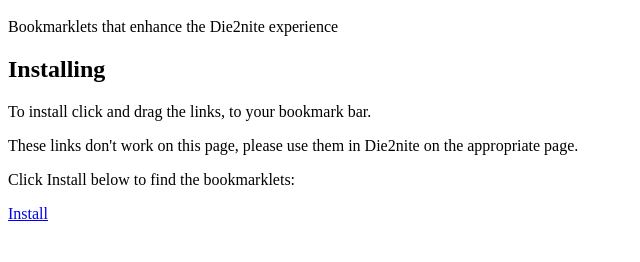
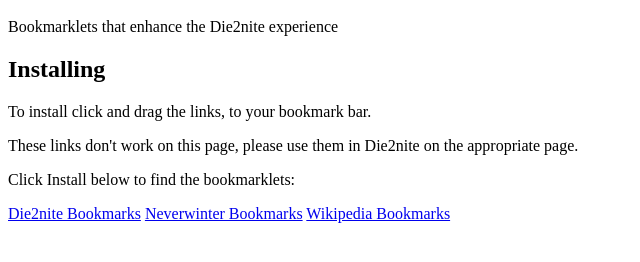
Before and after one commit to isaaclw/bookmarklets, a plain HTML site: page index.html in a window 1280 px wide. Shown: the part 48-310 px from the top of the page, without its empty margins (0-640 px from the left). Drawn offline with Linux system fonts and the light colour scheme.

Commit message:
Fix the index.html for the other categories

```diff
--- a/index.html
+++ b/index.html
@@ -10,6 +10,8 @@
 <p>To install click and drag the links, to your bookmark bar.</p>
 <p>These links don't work on this page, please use them in Die2nite on the appropriate page.</p>
 <p>Click Install below to find the bookmarklets:</p>
-<a href="install.html">Install</a>
+<a href="d2n/install.html">Die2nite Bookmarks</a>
+<a href="neverwinter/install.html">Neverwinter Bookmarks</a>
+<a href="wiki/install.html">Wikipedia Bookmarks</a>
 </body>
 </html>
```
